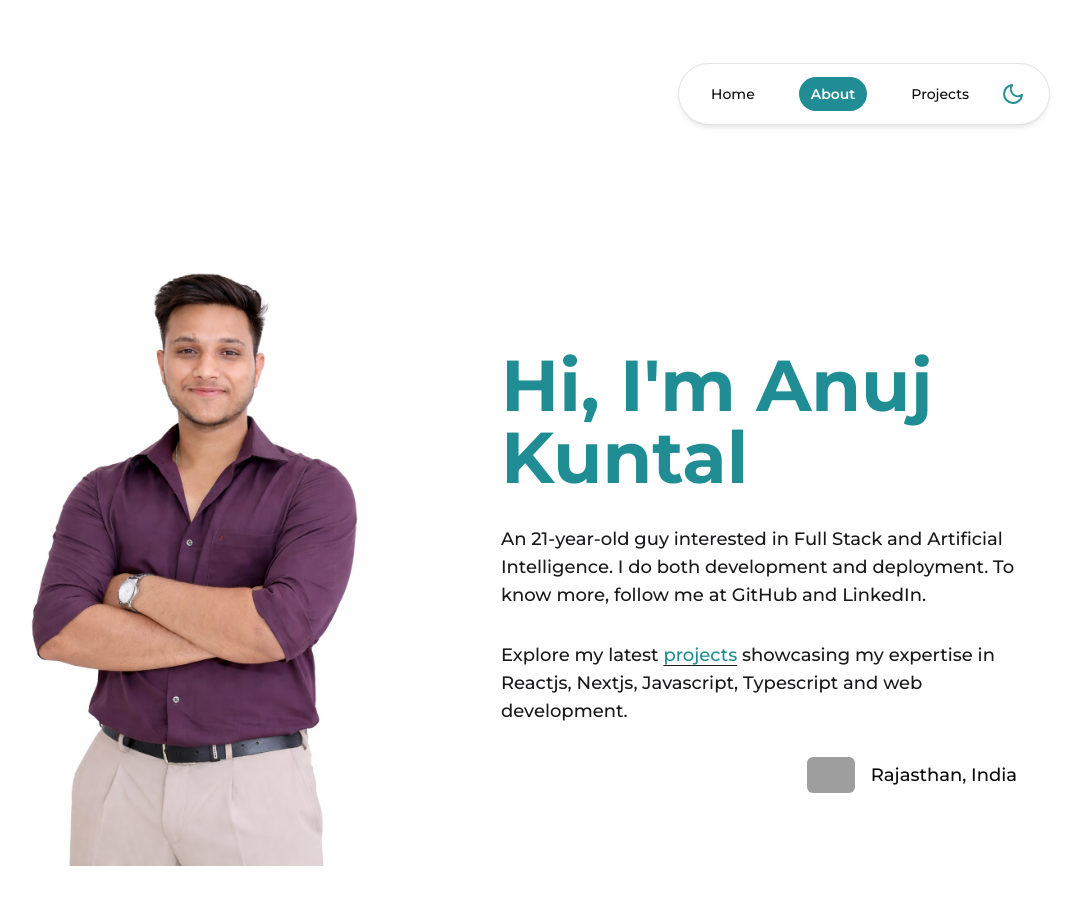
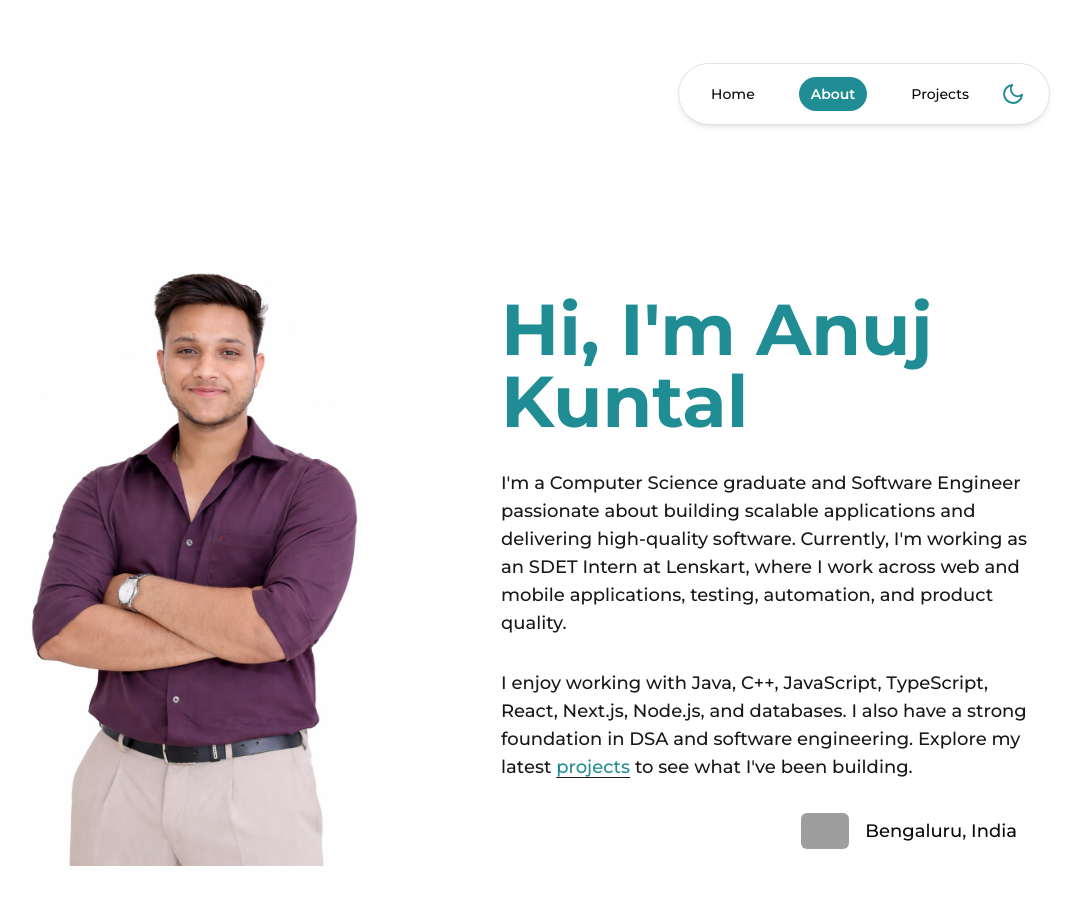
Before and after one commit to anujrj05/Portfolio-main, a Next.js app: page /about in a window 1280 px wide. Shown: the top 904 px of the page, without its empty margins (151-1232 px from the left). Built offline with nearby package versions, Linux system fonts and the light colour scheme; grey boxes are pictures that could not be loaded.

Commit message:
Update about section

```diff
--- a/src/components/about-hero.tsx
+++ b/src/components/about-hero.tsx
@@ -5,7 +5,6 @@ import { AnimatePresence } from "framer-motion";
 
 import FadeUp from "@/animation/fade-up";
 import FadeRight from "@/animation/fade-right";
-import heroProfileImg from "@/public/images/Anuj1.png";
 import DuotoneImage from "./duotone-image";
 
 export default function AboutHero() {
@@ -25,6 +24,7 @@ export default function AboutHero() {
           </FadeUp>
         </AnimatePresence>
       </div>
+
       <div className="sm:1/2 mt-10 w-full lg:w-1/2">
         <AnimatePresence>
           <FadeUp key="title-greeting" duration={0.6}>
@@ -32,23 +32,29 @@ export default function AboutHero() {
               Hi, I&apos;m Anuj Kuntal
             </h1>
           </FadeUp>
+
           <FadeUp key="description-1" duration={0.6} delay={0.2}>
             <p className="mt-8 text-base font-medium text-zinc-900 dark:text-zinc-300 sm:text-lg md:text-lg">
-              An 21-year-old guy interested in Full Stack and Artificial
-              Intelligence. I do both development and deployment. To know more,
-              follow me at GitHub and LinkedIn.
+              I&apos;m a Computer Science graduate and Software Engineer
+              passionate about building scalable applications and delivering
+              high-quality software. Currently, I&apos;m working as an SDET
+              Intern at Lenskart, where I work across web and mobile
+              applications, testing, automation, and product quality.
             </p>
           </FadeUp>
+
           <FadeUp key="description-2" duration={0.6} delay={0.4}>
             <p className="mt-8 text-base font-medium text-zinc-900 dark:text-zinc-300 sm:text-lg md:text-lg">
-              Explore my latest{" "}
+              I enjoy working with Java, C++, JavaScript, TypeScript, React,
+              Next.js, Node.js, and databases. I also have a strong foundation
+              in DSA and software engineering. Explore my latest{" "}
               <Link href="/projects" className="underline underline-offset-4">
                 <span className="text-accent">projects</span>
               </Link>{" "}
-              showcasing my expertise in Reactjs, Nextjs, Javascript, Typescript
-              and web development.
+              to see what I&apos;ve been building.
             </p>
           </FadeUp>
+
           <FadeRight
             key="hero-location"
             duration={0.6}
@@ -64,8 +70,9 @@ export default function AboutHero() {
                 height={15}
               />
             </div>
+
             <span className="text-lg font-medium text-foreground">
-              Rajasthan, India
+              Bengaluru, India
             </span>
           </FadeRight>
         </AnimatePresence>
```
